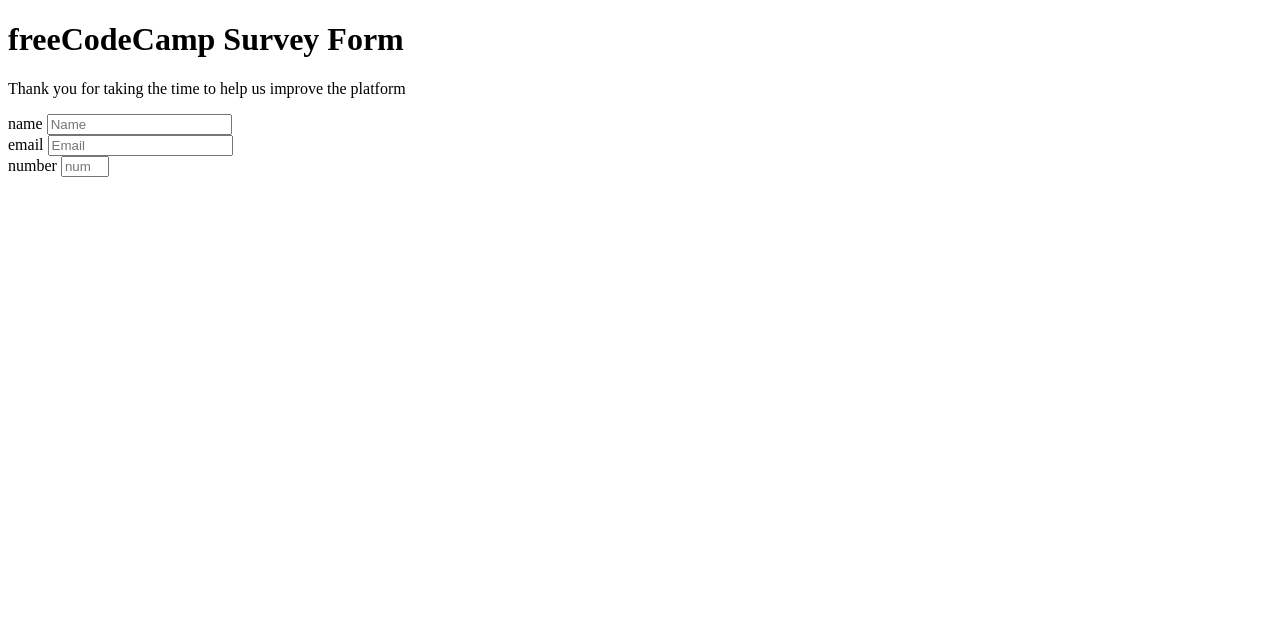
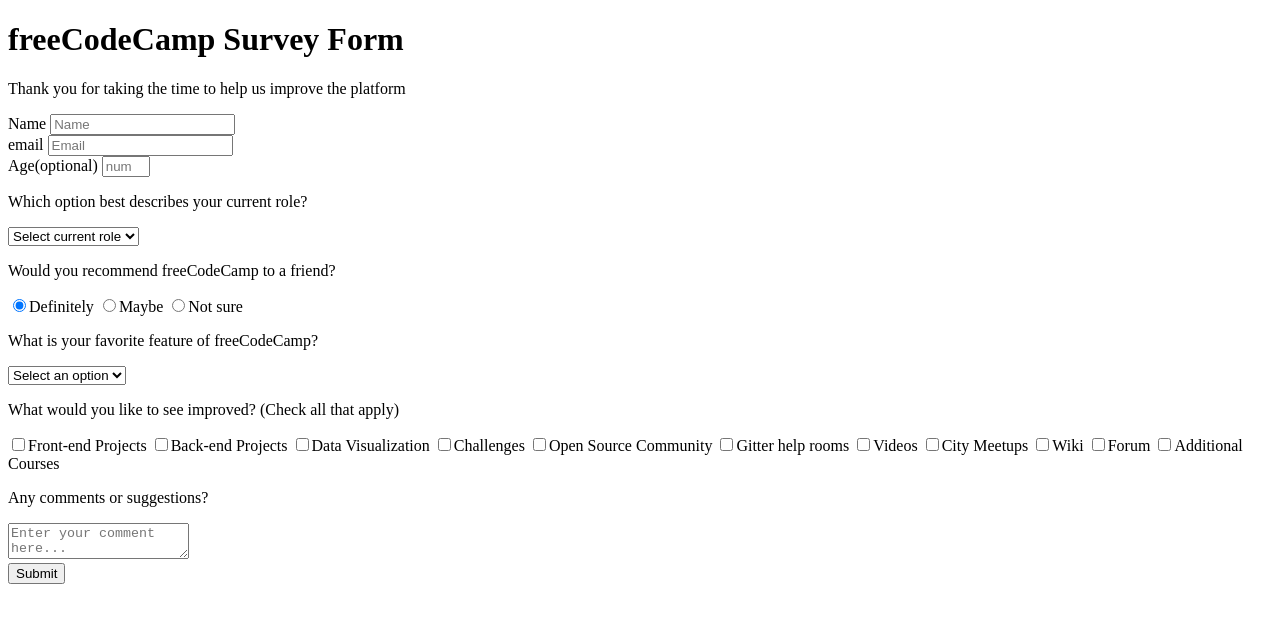
Before and after one commit to nhk1978/FirstTrailKhanhAndKhas, a plain HTML site: page index.html in a window 1280 px wide. Drawn offline with Linux system fonts and the light colour scheme.

Commit message:
finished

```diff
--- a/index.html
+++ b/index.html
@@ -14,18 +14,178 @@
       Thank you for taking the time to help us improve the platform
     </p>
     <form id="survey-form">
-      <div>
-        <label id="name-label" for="name">name</label>
+      <div class="form-group">
+        <label id="name-label" for="name">Name</label>
         <input required id="name" type="text" placeholder="Name" />
       </div>
-      <div>
+      <div class="form-group">
         <label id="email-label" for="email">email</label>
-        <input required id="email" type="text" placeholder="Email" />
+        <input required id="email" type="email" placeholder="Email" />
       </div>
-      <div>
-        <label id="number-label">number</label>
+      <div class="form-group">
+        <label id="number-label">Age<span class="clue">(optional)</span></label>
         <input id="number" type="number" min="0" max="8" placeholder="number" />
       </div>
+      <div class="form-group">
+        <p>Which option best describes your current role?</p>
+        <select id="dropdown" name="role" class="form-control" required>
+          <option disabled selected value>Select current role</option>
+          <option value="student">Student</option>
+          <option value="job">Full Time Job</option>
+          <option value="learner">Full Time Learner</option>
+          <option value="preferNo">Prefer not to say</option>
+          <option value="other">Other</option>
+        </select>
+      </div>
+      <div class="form-group">
+        <p>Would you recommend freeCodeCamp to a friend?</p>
+        <label>
+          <input
+            name="user-recommend"
+            value="definitely"
+            type="radio"
+            class="input-radio"
+            checked
+          />Definitely</label
+        >
+        <label>
+          <input
+            name="user-recommend"
+            value="maybe"
+            type="radio"
+            class="input-radio"
+          />Maybe</label
+        >
+
+        <label
+          ><input
+            name="user-recommend"
+            value="not-sure"
+            type="radio"
+            class="input-radio"
+          />Not sure</label
+        >
+      </div>
+      <div class="form-group">
+        <p>What is your favorite feature of freeCodeCamp?</p>
+        <select id="most-like" name="mostLike" class="form-control" required>
+          <option disabled selected value>Select an option</option>
+          <option value="challenges">Challenges</option>
+          <option value="projects">Projects</option>
+          <option value="community">Community</option>
+          <option value="openSource">Open Source</option>
+        </select>
+      </div>
+      <div class="form-group">
+        <p>
+          What would you like to see improved?
+          <span class="clue">(Check all that apply)</span>
+        </p>
+
+        <label
+          ><input
+            name="prefer"
+            value="front-end-projects"
+            type="checkbox"
+            class="input-checkbox"
+          />Front-end Projects</label
+        >
+        <label>
+          <input
+            name="prefer"
+            value="back-end-projects"
+            type="checkbox"
+            class="input-checkbox"
+          />Back-end Projects</label
+        >
+        <label
+          ><input
+            name="prefer"
+            value="data-visualization"
+            type="checkbox"
+            class="input-checkbox"
+          />Data Visualization</label
+        >
+        <label
+          ><input
+            name="prefer"
+            value="challenges"
+            type="checkbox"
+            class="input-checkbox"
+          />Challenges</label
+        >
+        <label
+          ><input
+            name="prefer"
+            value="open-source-community"
+            type="checkbox"
+            class="input-checkbox"
+          />Open Source Community</label
+        >
+        <label
+          ><input
+            name="prefer"
+            value="gitter-help-rooms"
+            type="checkbox"
+            class="input-checkbox"
+          />Gitter help rooms</label
+        >
+        <label
+          ><input
+            name="prefer"
+            value="videos"
+            type="checkbox"
+            class="input-checkbox"
+          />Videos</label
+        >
+        <label
+          ><input
+            name="prefer"
+            value="city-meetups"
+            type="checkbox"
+            class="input-checkbox"
+          />City Meetups</label
+        >
+        <label
+          ><input
+            name="prefer"
+            value="wiki"
+            type="checkbox"
+            class="input-checkbox"
+          />Wiki</label
+        >
+        <label
+          ><input
+            name="prefer"
+            value="forum"
+            type="checkbox"
+            class="input-checkbox"
+          />Forum</label
+        >
+        <label
+          ><input
+            name="prefer"
+            value="additional-courses"
+            type="checkbox"
+            class="input-checkbox"
+          />Additional Courses</label
+        >
+      </div>
+      <div class="form-group">
+        <p>Any comments or suggestions?</p>
+        <textarea
+          id="comments"
+          class="input-textarea"
+          name="comment"
+          placeholder="Enter your comment here..."
+        ></textarea>
+      </div>
+      <div class="form-group">
+        <button type="submit" id="submit" class="submit-button">
+          Submit
+        </button>
+      </div>
+
     </form>
     <script src="js/index.js"></script>
   </body>
```
